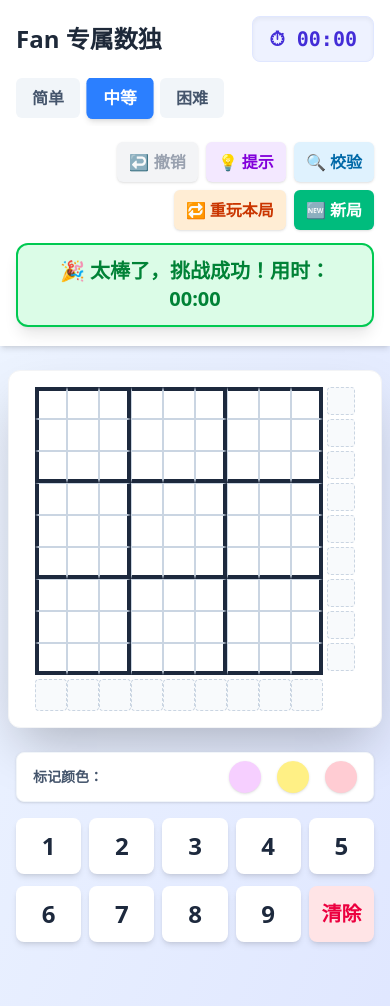
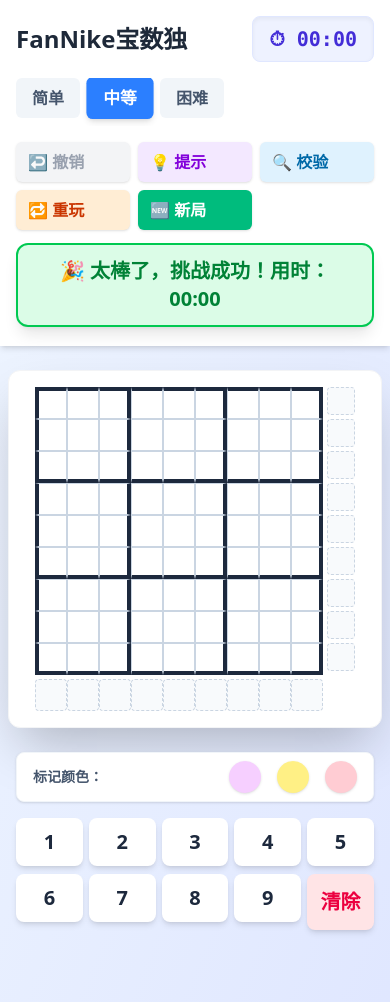
Before and after one commit to PinocchioHao/yorick-sudoku, a React (Vite) app: page / in a window 390 px wide. Built offline with nearby package versions, Linux system fonts and the light colour scheme; the HTML template or start-up script is replaced by a standard one.

Commit message:
feat: phone screen adjustment

```diff
--- a/index.html
+++ b/index.html
@@ -3,8 +3,8 @@
   <head>
     <meta charset="UTF-8" />
     <link rel="icon" type="image/svg+xml" href="/favicon.svg" />
-    <meta name="viewport" content="width=device-width, initial-scale=1.0" />
-    <title>yorick-sudoku</title>
+<!--    手机适配-->
+    <meta name="viewport" content="width=device-width, initial-scale=1.0, maximum-scale=1.0, user-scalable=no, viewport-fit=cover" />    <title>yorick-sudoku</title>
   </head>
   <body>
     <div id="app"></div>
--- a/src/App.jsx
+++ b/src/App.jsx
@@ -57,12 +57,13 @@ export default function App() {
   }
 
   return (
-      <div className="min-h-screen bg-gradient-to-br from-blue-50 to-indigo-100 pb-10">
+      // 适配手机，干掉下拉刷新
+      <div className="min-h-screen bg-gradient-to-br from-blue-50 to-indigo-100 pb-10 overscroll-none touch-pan-y">
         <div className="bg-white shadow-md sticky top-0 z-10">
           <div className="max-w-6xl mx-auto px-4 py-4 sm:py-6">
             <div className="flex justify-between items-center mb-4 sm:mb-6">
               <h1 className="text-2xl sm:text-4xl font-bold text-gray-800">
-                Fan 专属数独
+                FanNike宝数独
               </h1>
               <div
                   className="bg-indigo-50 border border-indigo-100 text-indigo-700 px-4 py-2 rounded-lg font-mono text-xl sm:text-2xl font-bold shadow-inner">
@@ -89,8 +90,8 @@ export default function App() {
               </div>
 
               {/* 右侧：功能控制按钮组 */}
-              <div className="flex flex-wrap gap-2 w-full md:w-auto justify-end">
-                <button onClick={undo} disabled={history.length === 0}
+              {/* 手机上变成 3列+2列 的整齐网格，Pad/电脑上恢复成横向单排 */}
+              <div className="grid grid-cols-3 sm:flex sm:flex-wrap gap-2 w-full sm:w-auto justify-center sm:justify-end">                <button onClick={undo} disabled={history.length === 0}
                         className={`px-3 py-2 rounded-md font-semibold transition-all shadow-sm flex items-center gap-1 ${history.length === 0 ? 'bg-gray-100 text-gray-400 cursor-not-allowed' : 'bg-amber-100 text-amber-700 hover:bg-amber-200 active:scale-95'}`}>
                   ↩️ 撤销
                 </button>
@@ -107,7 +108,7 @@ export default function App() {
 
                 <button onClick={handleRestartCurrent}
                         className="px-3 py-2 bg-orange-100 text-orange-700 rounded-md font-semibold hover:bg-orange-200 transition-all shadow-sm active:scale-95 flex items-center gap-1">
-                  🔁 重玩本局
+                  🔁 重玩
                 </button>
 
                 <button onClick={handleRestartNew}
--- a/src/components/SudokuBoard.jsx
+++ b/src/components/SudokuBoard.jsx
@@ -211,12 +211,12 @@ export default function SudokuBoard({
                 </div>
 
                 {/* 虚拟键盘 */}
-                <div className="grid grid-cols-5 gap-2 sm:gap-3 mb-3">
+                <div className="grid grid-cols-5 gap-1.5 sm:gap-3 mb-2 sm:mb-3">
                     {[1, 2, 3, 4, 5].map((num) => {
                         const isCompleted = numberCounts[num] >= 9;
                         return (
                             <button key={num} onClick={() => handleKeypadClick(num)}
-                                    className={`h-14 sm:h-16 rounded-lg text-2xl font-bold shadow-md transition-all duration-150 active:scale-95
+                                    className={`h-12 sm:h-16 rounded-lg text-xl sm:text-2xl font-bold shadow-md transition-all duration-150 active:scale-95
                   ${activeNumber === num ? 'bg-indigo-500 text-white ring-2 ring-offset-2 ring-indigo-500 scale-105' : 'bg-white text-slate-800 hover:bg-indigo-50'}
                   ${isCompleted ? 'opacity-40 grayscale pointer-events-none' : ''}`}
                             >
@@ -225,12 +225,12 @@ export default function SudokuBoard({
                         );
                     })}
                 </div>
-                <div className="grid grid-cols-5 gap-2 sm:gap-3">
+                <div className="grid grid-cols-5 gap-1.5 sm:gap-3 mb-2 sm:mb-3">
                     {[6, 7, 8, 9].map((num) => {
                         const isCompleted = numberCounts[num] >= 9;
                         return (
                             <button key={num} onClick={() => handleKeypadClick(num)}
-                                    className={`h-14 sm:h-16 rounded-lg text-2xl font-bold shadow-md transition-all duration-150 active:scale-95
+                                    className={`h-12 sm:h-16 rounded-lg text-xl sm:text-2xl font-bold shadow-md transition-all duration-150 active:scale-95
                   ${activeNumber === num ? 'bg-indigo-500 text-white ring-2 ring-offset-2 ring-indigo-500 scale-105' : 'bg-white text-slate-800 hover:bg-indigo-50'}
                   ${isCompleted ? 'opacity-40 grayscale pointer-events-none' : ''}`}
                             >
```
